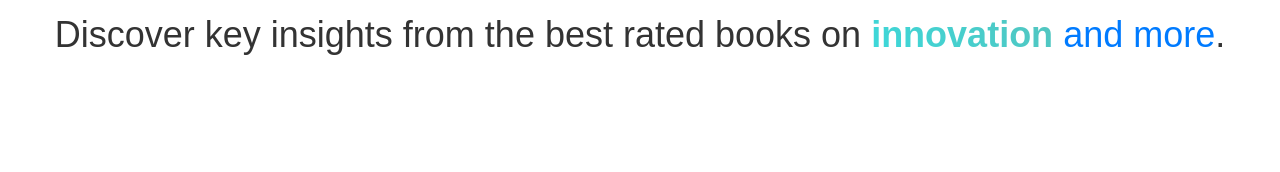
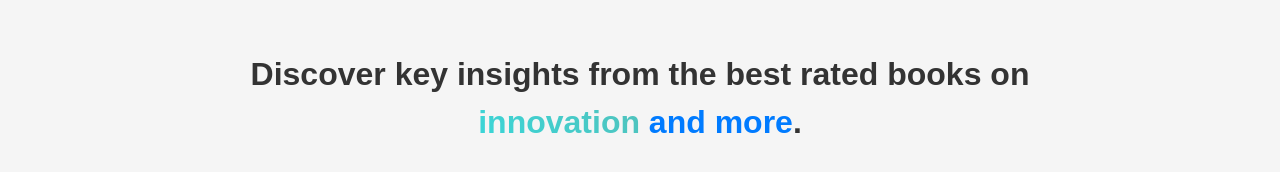
Before and after one commit to Lia4alNoor/animation-hosting, a plain HTML site: page index.html in a window 1280 px wide. Drawn offline with Linux system fonts and the light colour scheme.

Commit message:
Update style.css

```diff
--- a/style.css
+++ b/style.css
@@ -29,3 +29,27 @@ span {
   font-weight: inherit;
   color: #007bff; /* Light blue for static words */
 }
+body {
+    font-family: Arial, sans-serif;
+    text-align: center;
+    padding: 50px;
+    background: #f5f5f5;
+    color: #333;
+    overflow: hidden; /* Ensure the page does not overflow */
+    margin: 0;
+}
+
+h1 {
+    font-size: 2em;
+    font-weight: bold;
+    word-wrap: break-word; /* Prevent long text from being cut */
+    margin: 0 auto;
+    max-width: 80%; /* Ensure text does not overflow the screen */
+}
+
+#changing-word {
+    background: linear-gradient(to right, #ff7e5f, #feb47b);
+    -webkit-background-clip: text;
+    -webkit-text-fill-color: transparent;
+    font-weight: bold;
+}
```
